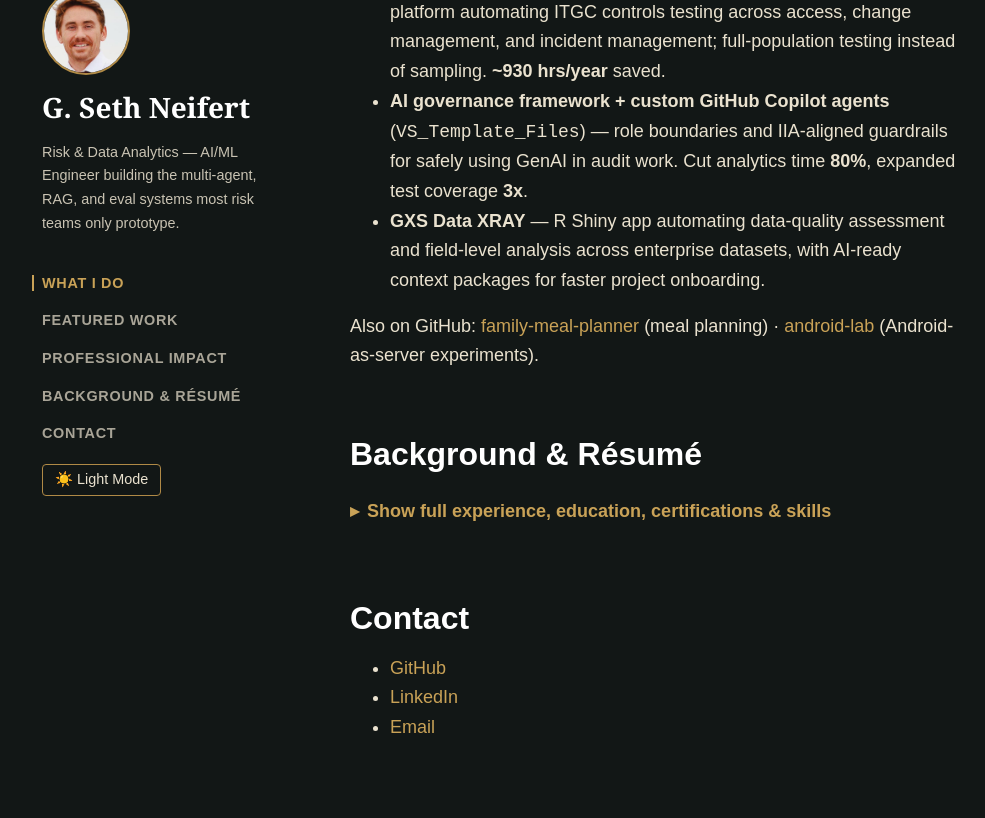
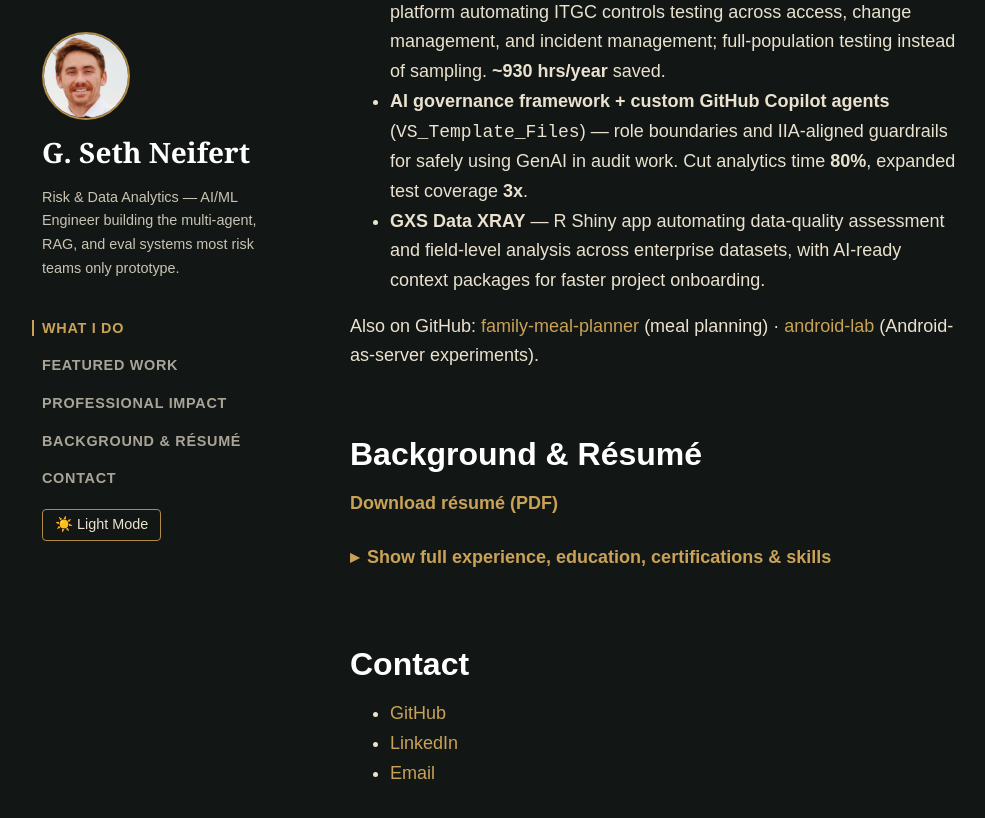
Before and after one commit to neifertg/neifertg.github.io, a Jekyll site: the page built from index.md, in a window 1280 px wide and 900 px high, scrolled down 2483 px. Shown: the top 818 px of the window, without its empty margins (22-1007 px from the left). Built offline with Jekyll 4.4.1, drawn with Linux system fonts in a browser that asks for light colours.

Commit message:
Add resume PDF and link it from Background & Résumé
Closes the long-open résumé-link gap tracked in
personal-site-neifertg-github-io.md. Master resume drafted
collaboratively (LaTeX/Overleaf source), reviewed and approved.

Co-Authored-By: Claude Sonnet 5 <noreply@anthropic.com>

```diff
--- a/index.md
+++ b/index.md
@@ -71,6 +71,8 @@ Also on GitHub: [family-meal-planner](https://github.com/neifertg/family-meal-pl
 <a id="background-resume"></a>
 
 ## Background & Résumé
+
+**[Download résumé (PDF)](/assets/resume.pdf)**
 
 <details class="resume-details" markdown="1">
 <summary>Show full experience, education, certifications &amp; skills</summary>
```
Also changed, not shown: 1 other file.
